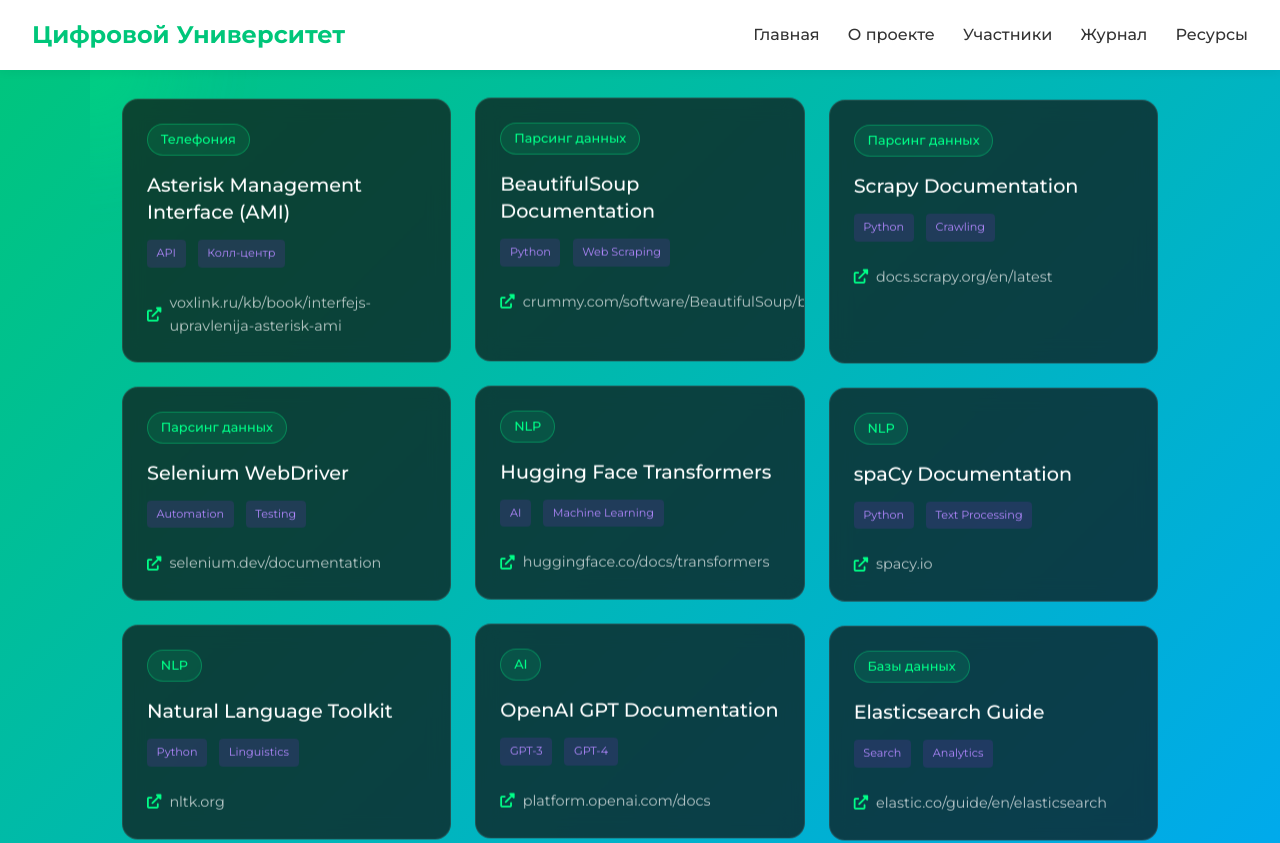
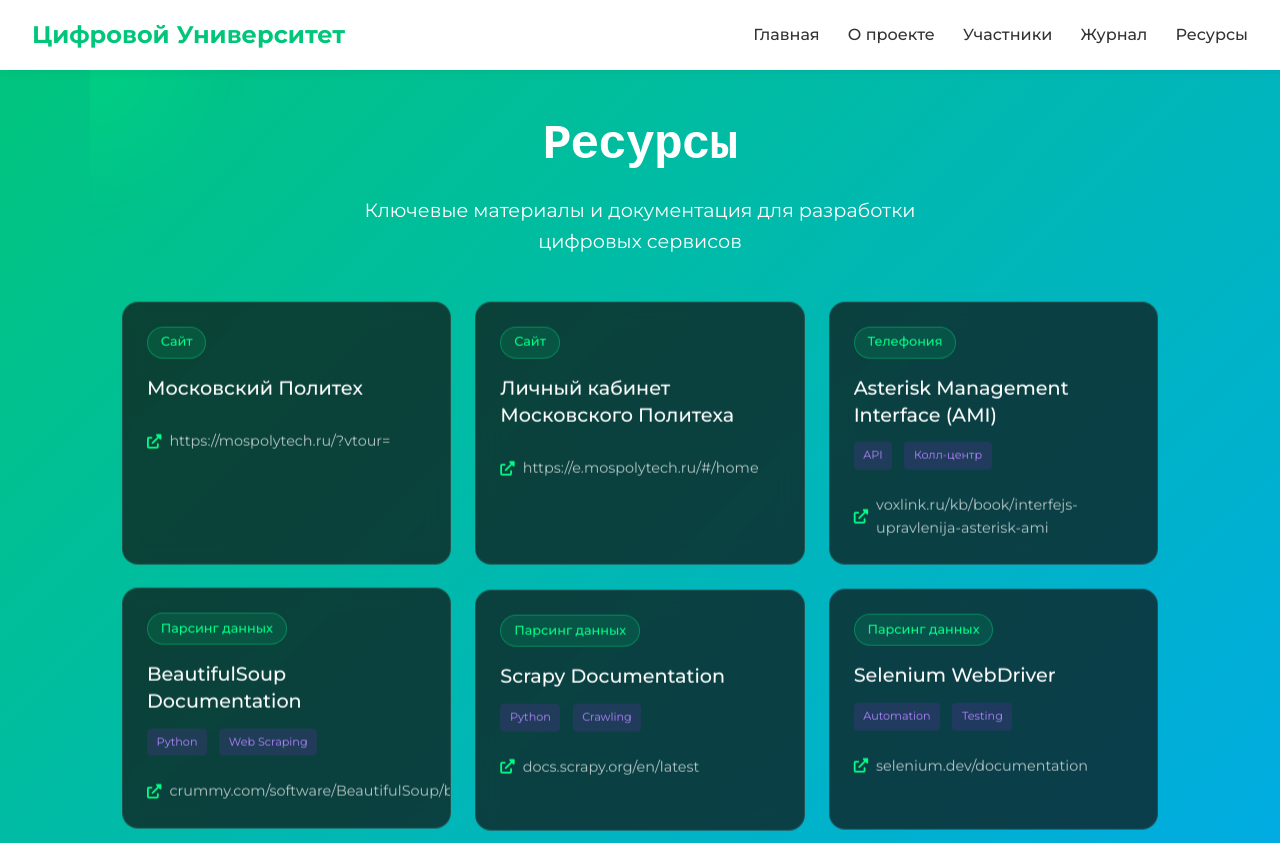
Before and after one commit to DashaBogomolova/practic_2025, a plain HTML site: page site/resources.html in a window 1280 px wide. Shown: the top 843 px of the page. Drawn offline with nearby package versions, Linux system fonts and the light colour scheme.

Commit message:
завершение работы над страницей resources

```diff
--- a/site/css/resources.css
+++ b/site/css/resources.css
@@ -7,16 +7,6 @@
       --light: #F8F9FA;
       --gray: #E9ECEF;
       --transition: all 0.4s cubic-bezier(0.16, 1, 0.3, 1);
-    }
-
-    body {
-      font-family: 'Montserrat', sans-serif;
-      color: var(--dark);
-      line-height: 1.6;
-      background-color: #000;
-      background-image:
-      linear-gradient(135deg, #00c67a, #00a5ff);
-      min-height: 100vh;
     }
 
     .resources-container {
@@ -45,7 +35,7 @@
     .circle-2 {
       bottom: -100px;
       right: -100px;
-      background: radial-gradient(circle, rgba(123,44,191,0.2) 0%, rgba(123,44,191,0) 70%);
+      background: radial-gradient(circle, rgba(44, 189, 191, 0.2) 0%, rgba(123,44,191,0) 70%);
     }
 
     .resources-header {
@@ -59,16 +49,13 @@
       font-family: 'Space Mono', monospace;
       font-size: 3rem;
       font-weight: 700;
-      background: linear-gradient(90deg, var(--primary), var(--secondary));
-      -webkit-background-clip: text;
-      background-clip: text;
-      color: transparent;
+      color: white;
       margin-bottom: 1rem;
       letter-spacing: -1px;
     }
 
     .resources-subtitle {
-      color: rgba(255,255,255,0.7);
+      color: rgb(255, 255, 255);
       font-size: 1.2rem;
       max-width: 600px;
       margin: 0 auto;
@@ -110,6 +97,7 @@
       transform: translateY(-5px);
       border-color: rgba(0,255,136,0.3);
       box-shadow: 0 10px 30px rgba(0,255,136,0.1);
+
     }
 
     .resource-card:hover::before {
--- a/site/css/style.css
+++ b/site/css/style.css
@@ -18,8 +18,8 @@
 
   body {
     font-family: 'Montserrat', sans-serif;
-    background: var(--gray);
-    color: var(--dark);
+    background-color: #000;
+    background-image: linear-gradient(135deg, #00c67a, #00a5ff);
     line-height: 1.6;
   }
 
--- a/site/resources.html
+++ b/site/resources.html
@@ -20,16 +20,36 @@
       <a href="resources.html">Ресурсы</a>
     </nav>
   </header>
+
   <div class="resources-container">
     <div class="glowing-circle circle-1 floating"></div>
     <div class="glowing-circle circle-2 floating delay-1"></div>
 
-    <!-- <header class="resources-header">
-      <h1 class="resources-title">// РЕСУРСЫ_</h1>
+    <div class="resources-header">
+      <h1 class="resources-title">Ресурсы</h1>
       <p class="resources-subtitle">Ключевые материалы и документация для разработки цифровых сервисов</p>
-    </header> -->
+    </div>
 
     <div class="resource-grid">
+      <!-- Политех -->
+      <div class="resource-card floating delay-1">
+        <span class="resource-category">Сайт</span>
+        <h3 class="resource-name">Московский Политех</h3>
+        <a href="https://mospolytech.ru/?vtour=" target="_blank" class="resource-link">
+          <i class="fas fa-external-link-alt"></i>
+          https://mospolytech.ru/?vtour=
+        </a>
+      </div>
+
+      <div class="resource-card floating delay-1">
+        <span class="resource-category">Сайт</span>
+        <h3 class="resource-name">Личный кабинет Московского Политеха</h3>
+        <a href="https://e.mospolytech.ru/#/home" target="_blank" class="resource-link">
+          <i class="fas fa-external-link-alt"></i>
+          https://e.mospolytech.ru/#/home
+        </a>
+      </div>
+
       <!-- Телефония -->
       <div class="resource-card floating delay-1">
         <span class="resource-category">Телефония</span>
```
